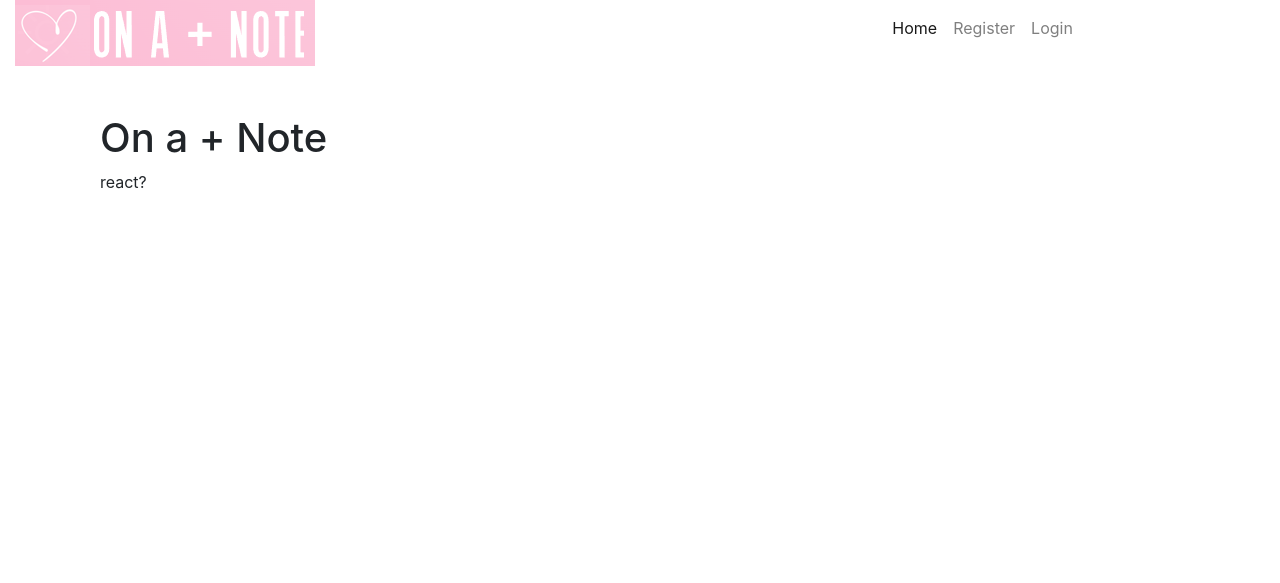
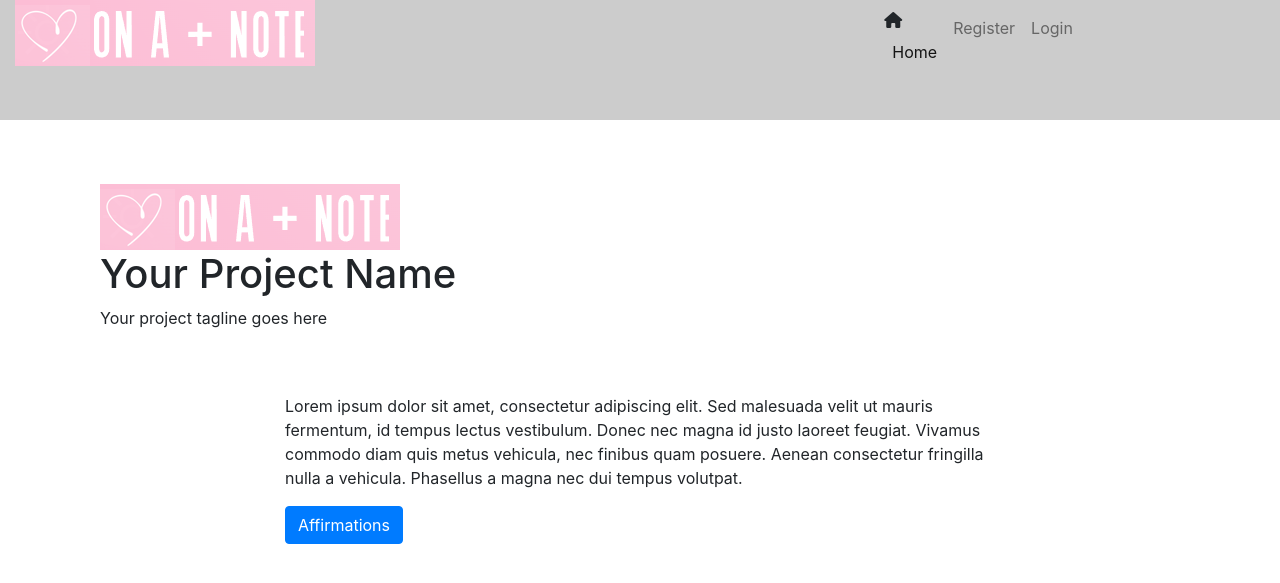
Before and after one commit to adrianskelton/happyhackathon, a Django app: page / in a window 1280 px wide. Shown: the top 583 px of the page. Run offline with Django 5.2, Linux system fonts and the light colour scheme; some libraries are stand-ins or nearby versions.

Commit message:
fix css and edit base and index

```diff
--- a/static/css/base.css
+++ b/static/css/base.css
@@ -0,0 +1,21 @@
+.header {
+    background-color: #CCCCCC;
+    height: 120px;
+    width: 100%;
+    position: fixed;
+    top: 0;
+    left: 0;
+    z-index: 1000;
+}
+
+.content-container {
+    margin-top: 120px;
+}
+
+.footer {
+    background-color: #FFFFFF;
+    padding: 20px;
+    width: 100%;
+    position: relative;
+    bottom: 0;
+}
--- a/templates/base.html
+++ b/templates/base.html
@@ -6,6 +6,8 @@
     <meta charset="UTF-8">
     <meta name="viewport" content="width=device-width, initial-scale=1.0">
     <title>{% block title %}on a + note{% endblock %}</title>
+    <!-- Font Awesome -->
+    <link rel="stylesheet" href="https://cdnjs.cloudflare.com/ajax/libs/font-awesome/6.0.0-beta3/css/all.min.css">
     <!-- Bootstrap CSS -->
     <link href="https://stackpath.bootstrapcdn.com/bootstrap/4.5.2/css/bootstrap.min.css" rel="stylesheet">
     <!-- Custom CSS -->
@@ -16,7 +18,7 @@
 
 <body>
     <!-- Navigation -->
-    <div class="container-fluid">
+    <div class="container-fluid header">
         <div class="row">
             <div class="col-8">
                 <div class="d-flex justify-content-start align-items-left logo"><a href="{% url 'home' %}"><span>
@@ -33,7 +35,7 @@
                     </button>
                     <div class="collapse navbar-collapse" id="navbarText">
                         <ul class="navbar-nav ms-auto mb-2 mb-lg-0 dropdown-menu-end">
-                            <li class="nav-item">
+                            <li class="nav-item"><i class="fas fa-home"></i>
                                 <a class="nav-link active" aria-current="page" href="{% url 'home' %}">Home</a>
                             </li>
                             {% if user.is_authenticated %}
@@ -53,13 +55,26 @@
                 </nav>
             </div>
         </div>
+    </div>
 
-        <div class="container">
-            {% block content %}
-            {% endblock %}
+    <!-- Footer -->
+    <div class="container-fluid footer">
+        <div class="row">
+            <div class="col">
+                <span>Contributors: </span>
+                <a href="https://github.com/adrianskelton/happyhackathon/" target="_blank" rel="noopener noreferrer"><i
+                        class="fab fa-github"></i></a>
+            </div>
         </div>
-        <!-- Bootstrap JS -->
-        <script src="https://stackpath.bootstrapcdn.com/bootstrap/4.5.2/js/bootstrap.min.js"></script>
+    </div>
+
+
+    <div class="container">
+        {% block content %}
+        {% endblock %}
+    </div>
+    <!-- Bootstrap JS -->
+    <script src="https://stackpath.bootstrapcdn.com/bootstrap/4.5.2/js/bootstrap.min.js"></script>
 </body>
 
 </html>
--- a/templates/index.html
+++ b/templates/index.html
@@ -1,8 +1,34 @@
 {% extends 'base.html' %}
+{% load static %}
+{% block title %}Home - on a + note{% endblock %}
 
 {% block content %}
-<div class="container">
-    <h1 class="mt-5">On a + Note</h1>
-    <p>react?</p>
+<div class="hero-container content-container">
+    <div class="hero-image">
+        <!-- Your hero image goes here -->
+    </div>
+    <div class="hero-overlay">
+        <div class="container">
+            <div class="row">
+                <div class="col-md-6">
+                    <!-- Your logo and name goes here -->
+                    <img src="{% static 'images/logo.png' %}" alt="logo">
+                    <h1 class="hero-title">Your Project Name</h1>
+                    <p class="hero-tagline">Your project tagline goes here</p>
+                </div>
+            </div>
+        </div>
+    </div>
+</div>
+
+<div class="container mt-5">
+    <div class="row">
+        <div class="col-md-8 offset-md-2">
+            <p>Lorem ipsum dolor sit amet, consectetur adipiscing elit. Sed malesuada velit ut mauris fermentum, id tempus lectus vestibulum. Donec nec magna id justo laoreet feugiat. Vivamus commodo diam quis metus vehicula, nec finibus quam posuere. Aenean consectetur fringilla nulla a vehicula. Phasellus a magna nec dui tempus volutpat.</p>
+            <a href="placeholder" class="btn btn-primary">Affirmations</a>
+            <!-- Placeholder link for now -->
+            <!-- <a href="#" class="btn btn-primary">Affirmations</a> -->
+        </div>
+    </div>
 </div>
 {% endblock %}
```
